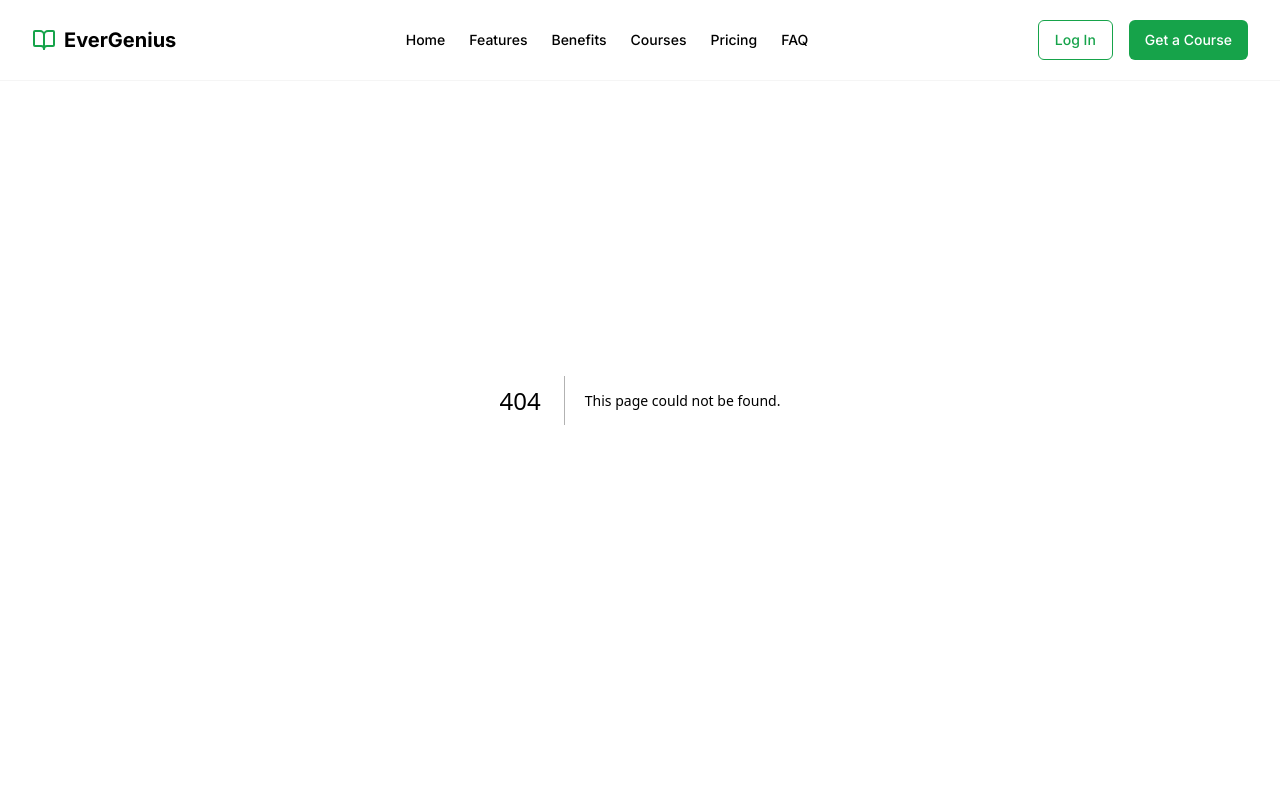
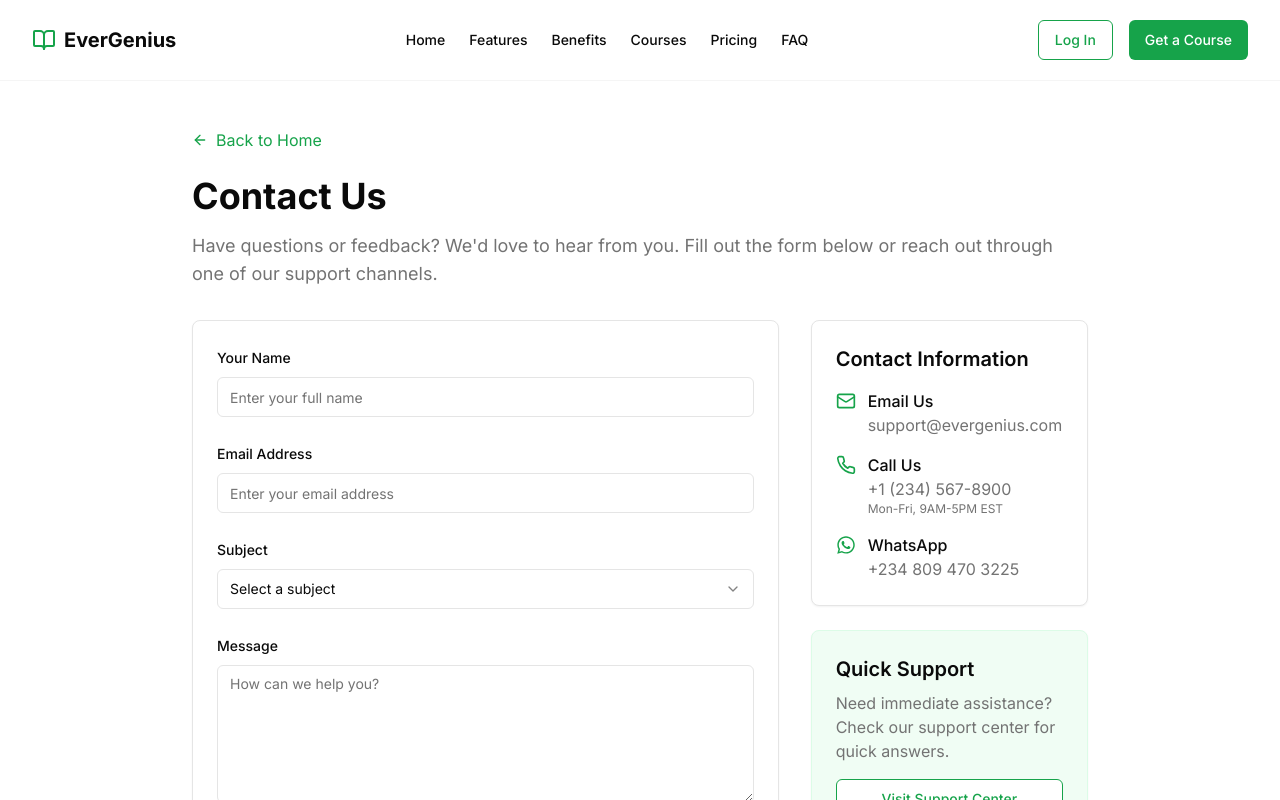
Before and after one commit to Jossyboydgenius/Evergenius, a Next.js app: page /contact in a window 1280 px wide. Before the commit this address had no page. Shown: the top 800 px of the page. Built offline with nearby package versions, Linux system fonts and the light colour scheme.

Commit message:
add: create contact page with form, contact info, and support section

```diff
--- /dev/null
+++ b/app/contact/page.tsx
@@ -0,0 +1,192 @@
+"use client";
+
+import { useState } from "react";
+import Link from "next/link";
+import { ArrowLeft, Mail, MessageSquare, Phone } from "lucide-react";
+import { FaWhatsapp } from "react-icons/fa6";
+import { Button } from "@/components/ui/button";
+import { Card, CardContent } from "@/components/ui/card";
+import { Input } from "@/components/ui/input";
+import { Label } from "@/components/ui/label";
+import { Textarea } from "@/components/ui/textarea";
+import { Select, SelectContent, SelectItem, SelectTrigger, SelectValue } from "@/components/ui/select";
+
+export default function ContactPage() {
+  const [formData, setFormData] = useState({
+    name: "",
+    email: "",
+    subject: "",
+    message: "",
+  });
+  const [isSubmitting, setIsSubmitting] = useState(false);
+
+  const handleChange = (e: React.ChangeEvent<HTMLInputElement | HTMLTextAreaElement>) => {
+    const { name, value } = e.target;
+    setFormData((prev) => ({ ...prev, [name]: value }));
+  };
+
+  const handleSelectChange = (value: string) => {
+    setFormData((prev) => ({ ...prev, subject: value }));
+  };
+
+  const handleSubmit = async (e: React.FormEvent) => {
+    e.preventDefault();
+    setIsSubmitting(true);
+
+    // Simulate form submission
+    setTimeout(() => {
+      setIsSubmitting(false);
+      alert("Thank you for contacting us. We'll respond to your inquiry shortly.");
+      setFormData({
+        name: "",
+        email: "",
+        subject: "",
+        message: "",
+      });
+    }, 1500);
+  };
+
+  return (
+    <div className="container mx-auto px-4 py-12 md:py-20 pt-24 md:pt-32">
+      <div className="max-w-4xl mx-auto">
+        <Link href="/" className="inline-flex items-center text-green-600 hover:text-green-700 mb-6">
+          <ArrowLeft className="mr-2 h-4 w-4" />
+          Back to Home
+        </Link>
+
+        <h1 className="text-3xl md:text-4xl font-bold mb-4">Contact Us</h1>
+        <p className="text-lg text-muted-foreground mb-8">
+          Have questions or feedback? We&apos;d love to hear from you. Fill out the form below or reach out through one of our support channels.
+        </p>
+
+        <div className="grid grid-cols-1 md:grid-cols-3 gap-8 mb-12">
+          <div className="md:col-span-2">
+            <Card>
+              <CardContent className="pt-6">
+                <form onSubmit={handleSubmit} className="space-y-6">
+                  <div className="space-y-2">
+                    <Label htmlFor="name">Your Name</Label>
+                    <Input
+                      id="name"
+                      name="name"
+                      placeholder="Enter your full name"
+                      value={formData.name}
+                      onChange={handleChange}
+                      required
+                    />
+                  </div>
+
+                  <div className="space-y-2">
+                    <Label htmlFor="email">Email Address</Label>
+                    <Input
+                      id="email"
+                      name="email"
+                      type="email"
+                      placeholder="Enter your email address"
+                      value={formData.email}
+                      onChange={handleChange}
+                      required
+                    />
+                  </div>
+
+                  <div className="space-y-2">
+                    <Label htmlFor="subject">Subject</Label>
+                    <Select value={formData.subject} onValueChange={handleSelectChange}>
+                      <SelectTrigger>
+                        <SelectValue placeholder="Select a subject" />
+                      </SelectTrigger>
+                      <SelectContent>
+                        <SelectItem value="general">General Inquiry</SelectItem>
+                        <SelectItem value="support">Technical Support</SelectItem>
+                        <SelectItem value="billing">Billing Question</SelectItem>
+                        <SelectItem value="feedback">Feedback</SelectItem>
+                        <SelectItem value="partnership">Partnership Opportunity</SelectItem>
+                      </SelectContent>
+                    </Select>
+                  </div>
+
+                  <div className="space-y-2">
+                    <Label htmlFor="message">Message</Label>
+                    <Textarea
+                      id="message"
+                      name="message"
+                      placeholder="How can we help you?"
+                      rows={6}
+                      value={formData.message}
+                      onChange={handleChange}
+                      required
+                    />
+                  </div>
+
+                  <Button
+                    type="submit"
+                    className="w-full bg-green-600 hover:bg-green-700 text-white"
+                    disabled={isSubmitting}
+                  >
+                    {isSubmitting ? "Sending..." : "Send Message"}
+                  </Button>
+                </form>
+              </CardContent>
+            </Card>
+          </div>
+
+          <div className="space-y-6">
+            <Card>
+              <CardContent className="pt-6">
+                <h3 className="text-xl font-semibold mb-4">Contact Information</h3>
+                <div className="space-y-4">
+                  <div className="flex items-start gap-3">
+                    <Mail className="h-5 w-5 text-green-600 mt-0.5" />
+                    <div>
+                      <p className="font-medium">Email Us</p>
+                      <a href="mailto:support@evergenius.com" className="text-muted-foreground hover:text-green-600">
+                        support@evergenius.com
+                      </a>
+                    </div>
+                  </div>
+
+                  <div className="flex items-start gap-3">
+                    <Phone className="h-5 w-5 text-green-600 mt-0.5" />
+                    <div>
+                      <p className="font-medium">Call Us</p>
+                      <p className="text-muted-foreground">+1 (234) 567-8900</p>
+                      <p className="text-xs text-muted-foreground">Mon-Fri, 9AM-5PM EST</p>
+                    </div>
+                  </div>
+
+                  <div className="flex items-start gap-3">
+                    <FaWhatsapp className="h-5 w-5 text-green-600 mt-0.5" />
+                    <div>
+                      <p className="font-medium">WhatsApp</p>
+                      <a
+                        href="https://api.whatsapp.com/send?phone=2348094703225"
+                        target="_blank"
+                        className="text-muted-foreground hover:text-green-600"
+                      >
+                        +234 809 470 3225
+                      </a>
+                    </div>
+                  </div>
+                </div>
+              </CardContent>
+            </Card>
+
+            <Card className="bg-green-50 border-green-100">
+              <CardContent className="pt-6">
+                <h3 className="text-xl font-semibold mb-2">Quick Support</h3>
+                <p className="text-muted-foreground mb-4">
+                  Need immediate assistance? Check our support center for quick answers.
+                </p>
+                <Link href="/support">
+                  <Button variant="outline" className="w-full border-green-600 text-green-600 hover:bg-green-100">
+                    Visit Support Center
+                  </Button>
+                </Link>
+              </CardContent>
+            </Card>
+          </div>
+        </div>
+      </div>
+    </div>
+  );
+}
```
